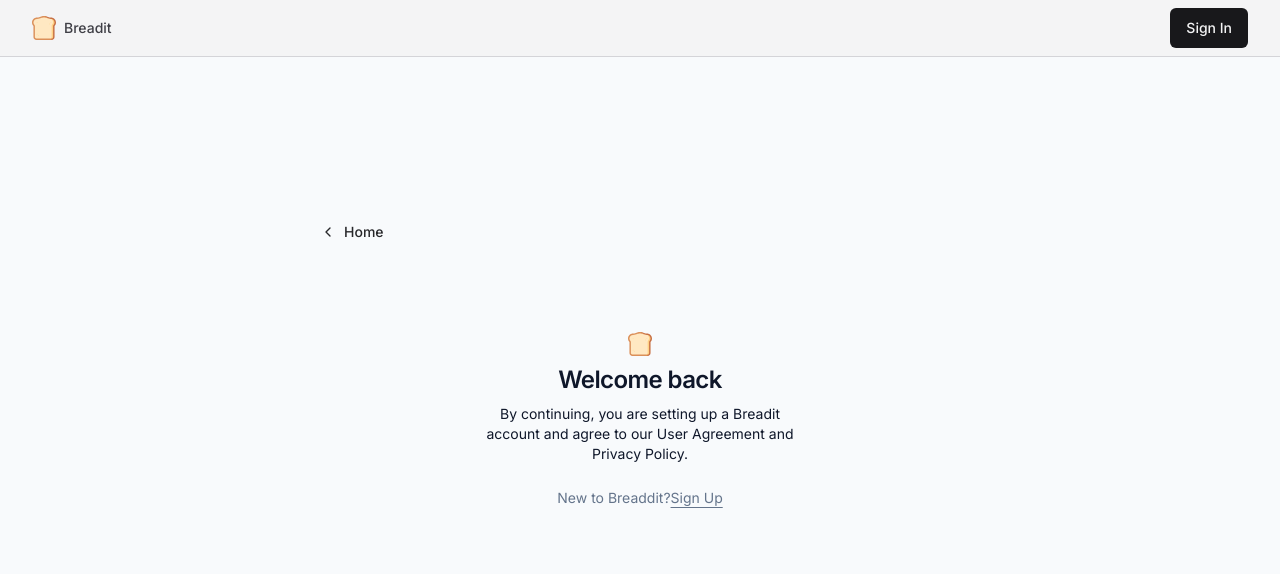
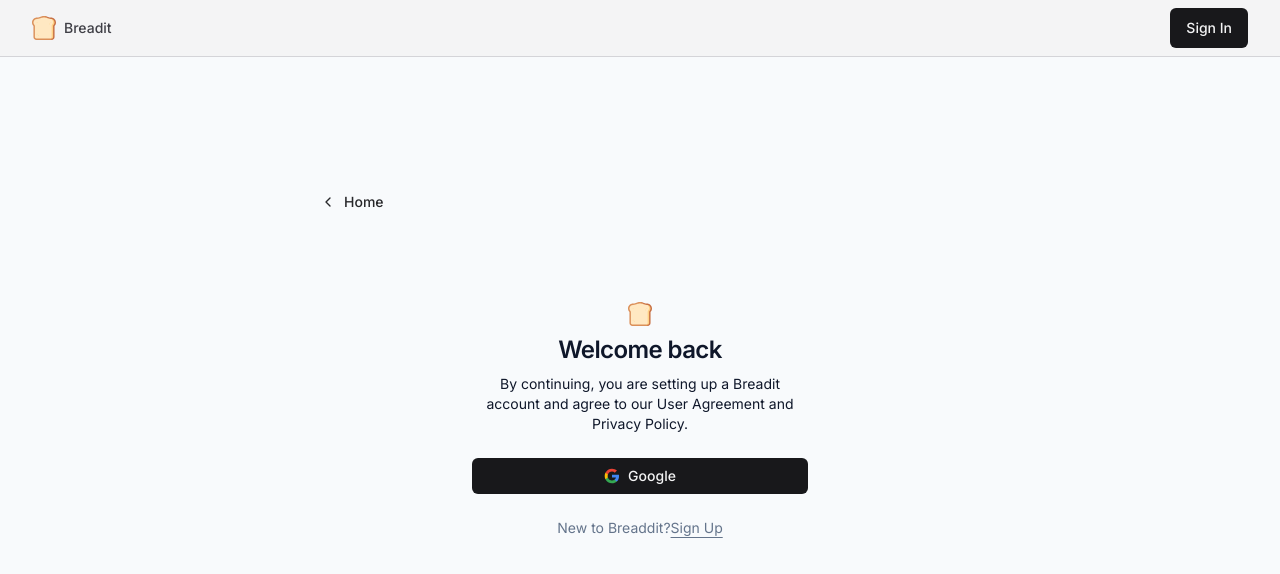
Before and after one commit to Dmitriifd/reddit-clone-nextjs, a Next.js app: page /sign-in in a window 1280 px wide. Shown: the top 574 px of the page. Built offline with nearby package versions, Linux system fonts and the light colour scheme.

Commit message:
UserAuthForm component

```diff
--- a/src/components/SignIn.tsx
+++ b/src/components/SignIn.tsx
@@ -1,4 +1,5 @@
 import { Icons } from '@/components/Icons';
+import UserAuthForm from '@/components/UserAuthForm';
 import Link from 'next/link';
 
 const SignIn = () => {
@@ -12,6 +13,7 @@
           User Agreement and Privacy Policy.
         </p>
       </div>
+      <UserAuthForm />
       <p className='px-8 text-center text-sm text-muted-foreground'>
         New to Breaddit?
         <Link
--- /dev/null
+++ b/src/components/UserAuthForm.tsx
@@ -0,0 +1,44 @@
+'use client';
+
+import { cn } from '@/lib/utils';
+import { signIn } from 'next-auth/react';
+import * as React from 'react';
+import { FC } from 'react';
+import { Button } from '@/components/ui/Button';
+import { Icons } from './Icons';
+
+interface UserAuthFormProps extends React.HTMLAttributes<HTMLDivElement> {}
+
+const UserAuthForm: FC<UserAuthFormProps> = ({ className, ...props }) => {
+  const [isLoading, setIsLoading] = React.useState<boolean>(false);
+
+  const loginWithGoogle = async () => {
+    setIsLoading(true);
+
+    try {
+      await signIn('google');
+    } catch (error) {
+      // toast notification
+    } finally {
+      setIsLoading(false);
+    }
+  };
+
+  return (
+    <div className={cn('flex justify-center', className)} {...props}>
+      <Button
+        isLoading={isLoading}
+        type='button'
+        size='sm'
+        className='w-full'
+        onClick={loginWithGoogle}
+        disabled={isLoading}
+      >
+        {isLoading ? null : <Icons.google className='h-4 w-4 mr-2' />}
+        Google
+      </Button>
+    </div>
+  );
+};
+
+export default UserAuthForm;
```
